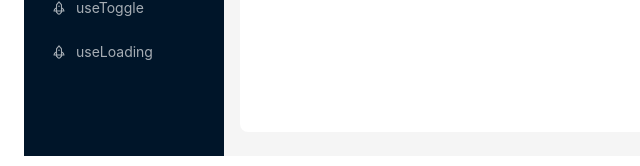
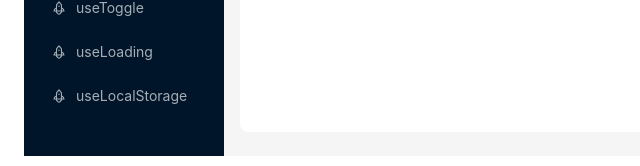
Before and after one commit to alnikif/Custom-hooks, a React (Create React App) app: page / in a window 1280 px wide. Shown: the part 260-426 px from the top of the page, without its empty margins (0-640 px from the left). Built offline with nearby package versions, Linux system fonts and the light colour scheme.

Commit message:
add useLocalStorage

```diff
--- a/src/RenderHookContent/RenderHookContent.tsx
+++ b/src/RenderHookContent/RenderHookContent.tsx
@@ -5,7 +5,7 @@ import {
     textUseContainerSize,
     textUseCopyToClipboard,
     textUseHover,
-    textUseIsFirstRender, textUseLoading, textUseToggle
+    textUseIsFirstRender, textUseLoading, textUseLocalStorage, textUseToggle
 } from "../constants/hooksContent";
 import CodeBlockPrettier from "../CodeBlockPrettier/CodeBlockPrettier";
 import {ViewContext} from "../Providers/ViewProvider";
@@ -27,7 +27,9 @@ const RenderHookContent: React.FC = () => {
         case CustomHooksList.useToggle:
             return <CodeBlockPrettier text={textUseToggle} />;
         case CustomHooksList.useLoading:
-            return <CodeBlockPrettier text={textUseLoading} />
+            return <CodeBlockPrettier text={textUseLoading} />;
+        case CustomHooksList.useLocalStorage:
+            return <CodeBlockPrettier text={textUseLocalStorage} />;
         default:
             return null;
     }
--- a/src/constants/hooksContent.ts
+++ b/src/constants/hooksContent.ts
@@ -137,3 +137,23 @@ export const textUseLoading = "import { useState } from 'react';\n" +
     "\n" +
     "  return { isLoading, startLoading, stopLoading };\n" +
     "}\n";
+
+export const textUseLocalStorage = "import { useState } from 'react';\n" +
+    "\n" +
+    "type LocalStorageValue<T> = T | null;\n" +
+    "\n" +
+    "function useLocalStorage<T>(key: string, initialValue: T): [LocalStorageValue<T>, (value: T) => void] {\n" +
+    "  const storedValue = localStorage.getItem(key);\n" +
+    "  const initialValueToUse = storedValue ? JSON.parse(storedValue) : initialValue;\n" +
+    "\n" +
+    "  const [value, setValue] = useState<LocalStorageValue<T>>(initialValueToUse);\n" +
+    "\n" +
+    "  const updateValue = (newValue: T) => {\n" +
+    "    setValue(newValue);\n" +
+    "    localStorage.setItem(key, JSON.stringify(newValue));\n" +
+    "  };\n" +
+    "\n" +
+    "  return [value, updateValue];\n" +
+    "}\n" +
+    "\n" +
+    "export default useLocalStorage;"
--- a/src/tabsConfigMap/tabsConfigMap.tsx
+++ b/src/tabsConfigMap/tabsConfigMap.tsx
@@ -37,5 +37,9 @@ export const tabsConfigMap: Partial<TabsConfigMapType> = {
     [CustomHooksList.useLoading]:{
         icon: <RocketOutlined />,
         label: CustomHooksList.useLoading
+    },
+    [CustomHooksList.useLocalStorage]:{
+        icon: <RocketOutlined />,
+        label: CustomHooksList.useLocalStorage
     }
 };
```
